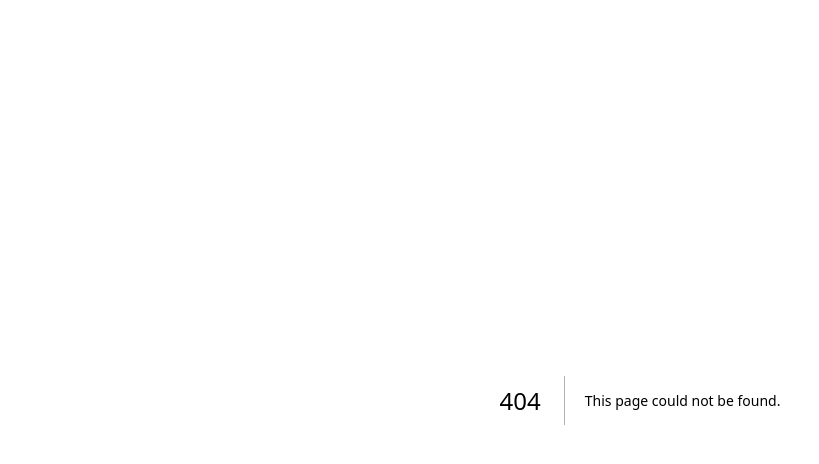
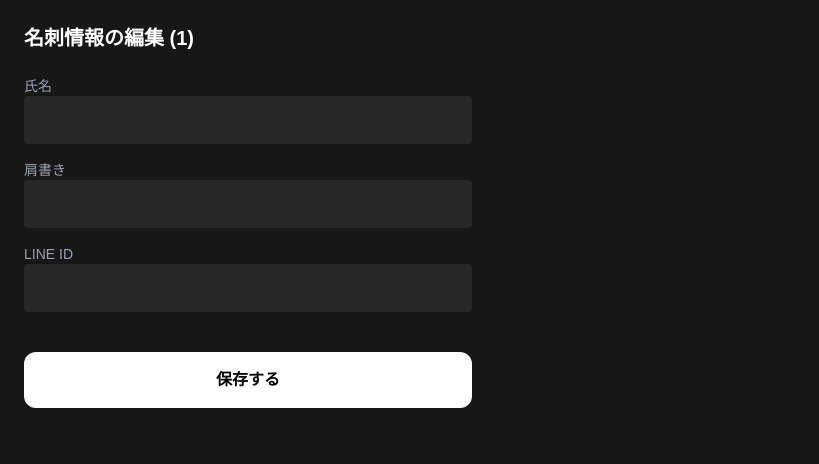
Before and after one commit to hirahaku/smart-card, a Next.js app: page /card/1/edit in a window 1280 px wide. Before the commit this address had no page. Shown: the top 464 px of the page, without its empty margins (0-819 px from the left). Built offline with nearby package versions, Linux system fonts and the light colour scheme; no server answers; the database is empty.

Commit message:
feat: add edit page

```diff
--- /dev/null
+++ b/app/card/[id]/edit/page.tsx
@@ -0,0 +1,71 @@
+"use client"; // クライアント側で動く設定
+import { useState, useEffect } from "react";
+import { createClient } from "@supabase/supabase-js";
+import { useParams, useRouter } from "next/navigation";
+
+const supabase = createClient(
+  process.env.NEXT_PUBLIC_SUPABASE_URL!,
+  process.env.NEXT_PUBLIC_SUPABASE_ANON_KEY!
+);
+
+export default function EditCard() {
+  const { id } = useParams();
+  const router = useRouter();
+  const [loading, setLoading] = useState(true);
+  const [profile, setProfile] = useState<any>({
+    full_name: "",
+    job_title: "",
+    phone: "",
+    instagram_id: "",
+    x_id: "",
+    line_id: "",
+    website_url: "",
+  });
+
+  // 1. 最初に対象者のデータを読み込む
+  useEffect(() => {
+    async function loadProfile() {
+      const { data } = await supabase.from("profiles").select("*").eq("card_id", id).single();
+      if (data) setProfile(data);
+      setLoading(false);
+    }
+    loadProfile();
+  }, [id]);
+
+  // 2. 保存ボタンを押した時の処理
+  const handleSave = async () => {
+    const { error } = await supabase.from("profiles").update(profile).eq("card_id", id);
+    if (error) alert("保存に失敗しました");
+    else {
+      alert("保存しました！");
+      router.push(`/card/${id}`); // 名刺ページへ戻る
+    }
+  };
+
+  if (loading) return <div className="p-10 text-white">読み込み中...</div>;
+
+  return (
+    <div className="min-h-screen bg-neutral-900 text-white p-6">
+      <h1 className="text-xl font-bold mb-6">名刺情報の編集 ({id})</h1>
+      <div className="space-y-4 max-w-md">
+        <div>
+          <label className="block text-sm text-gray-400">氏名</label>
+          <input type="text" className="w-full bg-neutral-800 p-3 rounded" value={profile.full_name} onChange={e => setProfile({...profile, full_name: e.target.value})} />
+        </div>
+        <div>
+          <label className="block text-sm text-gray-400">肩書き</label>
+          <input type="text" className="w-full bg-neutral-800 p-3 rounded" value={profile.job_title} onChange={e => setProfile({...profile, job_title: e.target.value})} />
+        </div>
+        <div>
+          <label className="block text-sm text-gray-400">LINE ID</label>
+          <input type="text" className="w-full bg-neutral-800 p-3 rounded" value={profile.line_id || ""} onChange={e => setProfile({...profile, line_id: e.target.value})} />
+        </div>
+        {/* 他のSNS項目も同様に追加可能 */}
+
+        <button onClick={handleSave} className="w-full bg-white text-black font-bold py-4 rounded-xl mt-6">
+          保存する
+        </button>
+      </div>
+    </div>
+  );
+}
```
